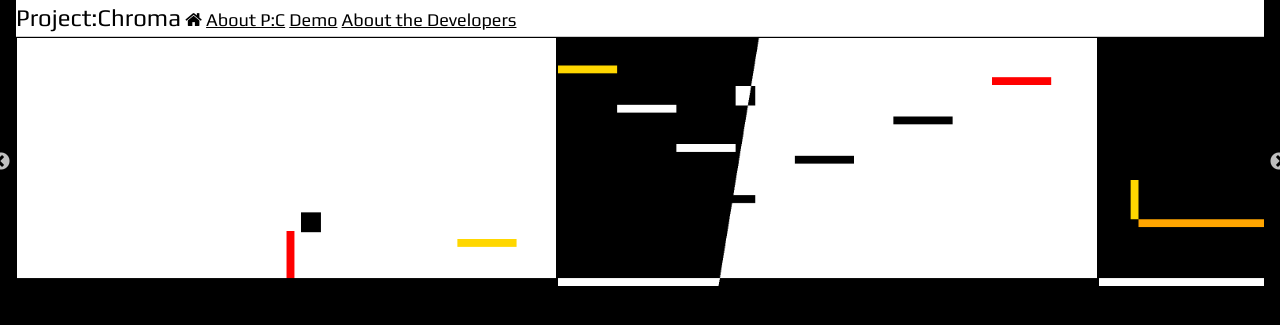
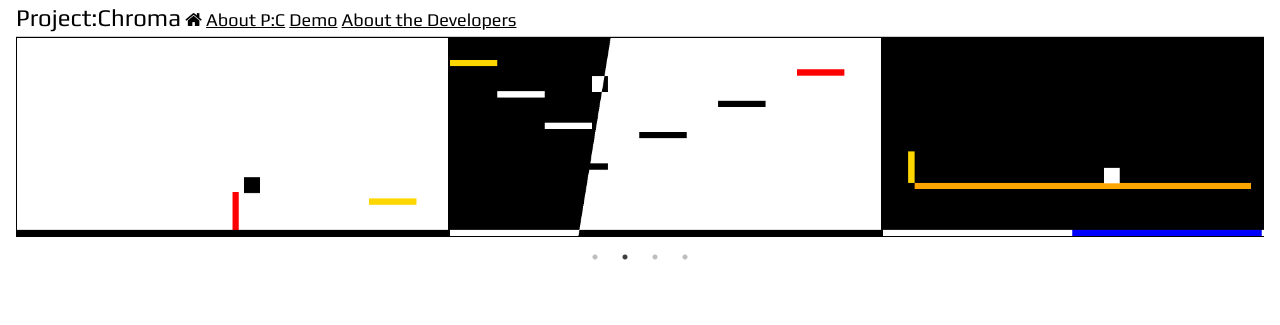
Before and after one commit to ProjectChroma/ProjectChroma.github.io, a Jekyll site: the page built from index.html, in a window 1280 px wide. Shown: the top 325 px of the page. Built offline with Jekyll 4.4.1, drawn with Linux system fonts in a browser that asks for light colours; nearby versions of some CDN libraries.

Commit message:
Yup, that fixed it.

```diff
--- a/_layouts/page.html
+++ b/_layouts/page.html
@@ -9,7 +9,7 @@
 		<!--Scripts-->
 		<script type="text/javascript" src="https://code.jquery.com/jquery-1.11.3.min.js"></script>
 	</head>
-	<body class="w3-container w3-black">
+	<body class="w3-container">
 		<div id="header" class="w3-topnav w3-large w3-white w3-border-bottom" style="font-family: Play !important;">
 			<span class="w3-xlarge">{{ site.title }}</span>
 			<a href="{{ site.baseurl }}/"><i class="fa fa-home w3-large"></i></a>
--- a/index.html
+++ b/index.html
@@ -2,7 +2,7 @@
 layout: page
 ---
 {% include slideshow.html %}
-<div class="slideshow" data-slick='{"autoplay": true, "autoplaySpeed": 3000, "dots": true, "variableWidth": true}' data-width="541" data-height="250">
+<div class="slideshow" data-slick='{"autoplay": true, "autoplaySpeed": 3000, "dots": true, "variableWidth": true}' data-width="433" data-height="200">
 	<img src="{{ site.baseurl }}/res/screenshot1.png"/>
 	<img src="{{ site.baseurl }}/res/screenshot2.png"/>
 	<img src="{{ site.baseurl }}/res/screenshot3.png"/>
```
Also changed, not shown: res/ajax-loader.gif (added).
